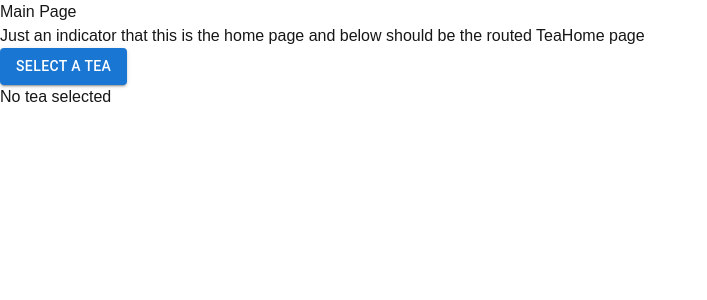
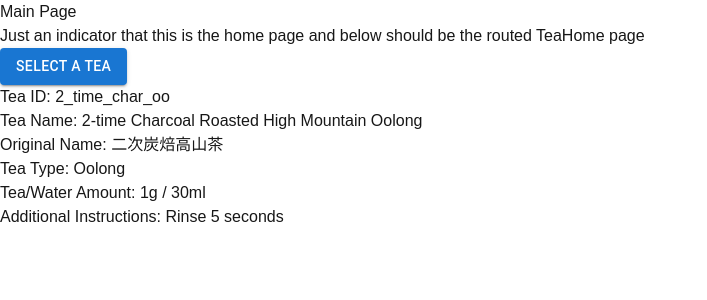
Before and after one commit to bbbjr2013/tea-timer, a Next.js app: page / in a window 1280 px wide. Shown: the top 300 px of the page, without its empty margins (0-707 px from the left). Built offline with nearby package versions, Linux system fonts and the light colour scheme.

Commit message:
set default tea on local:3000

```diff
--- a/src/app/teaHome/page.tsx
+++ b/src/app/teaHome/page.tsx
@@ -7,6 +7,10 @@ import { Button } from "@mui/material";
 const TeaHome = () => {
   // const router = useRouter();
   // const { tea } = router.query;
+
+  const defaultTea = teaData[0];
+
+  console.log("Default tea:", defaultTea);
 
   const searchParams = useSearchParams();
   // const selectedTeaId = searchParams.get("tea");
@@ -19,11 +23,11 @@ const TeaHome = () => {
     }
   }, [searchParams]);
 
-  console.log("Encoded tea:", selectedTeaName);
+  console.log("Encoded tea:", selectedTeaName); // debugger
 
   const selectedTea = teaData.find((t) => t.name === selectedTeaName);
 
-  console.log(selectedTea);
+  console.log(selectedTea); // debugger
 
   return (
     <div>
@@ -45,7 +49,17 @@ const TeaHome = () => {
             <p>Additional Instructions: {selectedTea.addInst} </p>
           </div>
         ) : (
-          <p>No tea selected</p>
+          <div>
+            <p>Tea ID: {defaultTea.id}</p>
+            <p>Tea Name: {defaultTea.name}</p>
+            <p>Original Name: {defaultTea.nameOrig}</p>
+            <p>Tea Type: {defaultTea.type}</p>
+            <p>
+              Tea/Water Amount: {defaultTea.teaAmount} /{" "}
+              {defaultTea.waterAmount}
+            </p>
+            <p>Additional Instructions: {defaultTea.addInst} </p>
+          </div>
         )}
       </div>
     </div>
--- a/src/app/teaSelect/page.tsx
+++ b/src/app/teaSelect/page.tsx
@@ -30,12 +30,12 @@ const TeaSelect = () => {
   const handleNavigate = async () => {
     if (selectedTea) {
       const encodedTea = encodeURIComponent(selectedTea);
-      console.log("Encoded Tea:", encodedTea);
+      console.log("Encoded Tea:", encodedTea); // debugger
       router.push(`/?tea=${encodedTea}`);
     }
   };
 
-  console.log("Selected tea:", selectedTea);
+  console.log("Selected tea:", selectedTea); // debugger
 
   return (
     <div>
```
